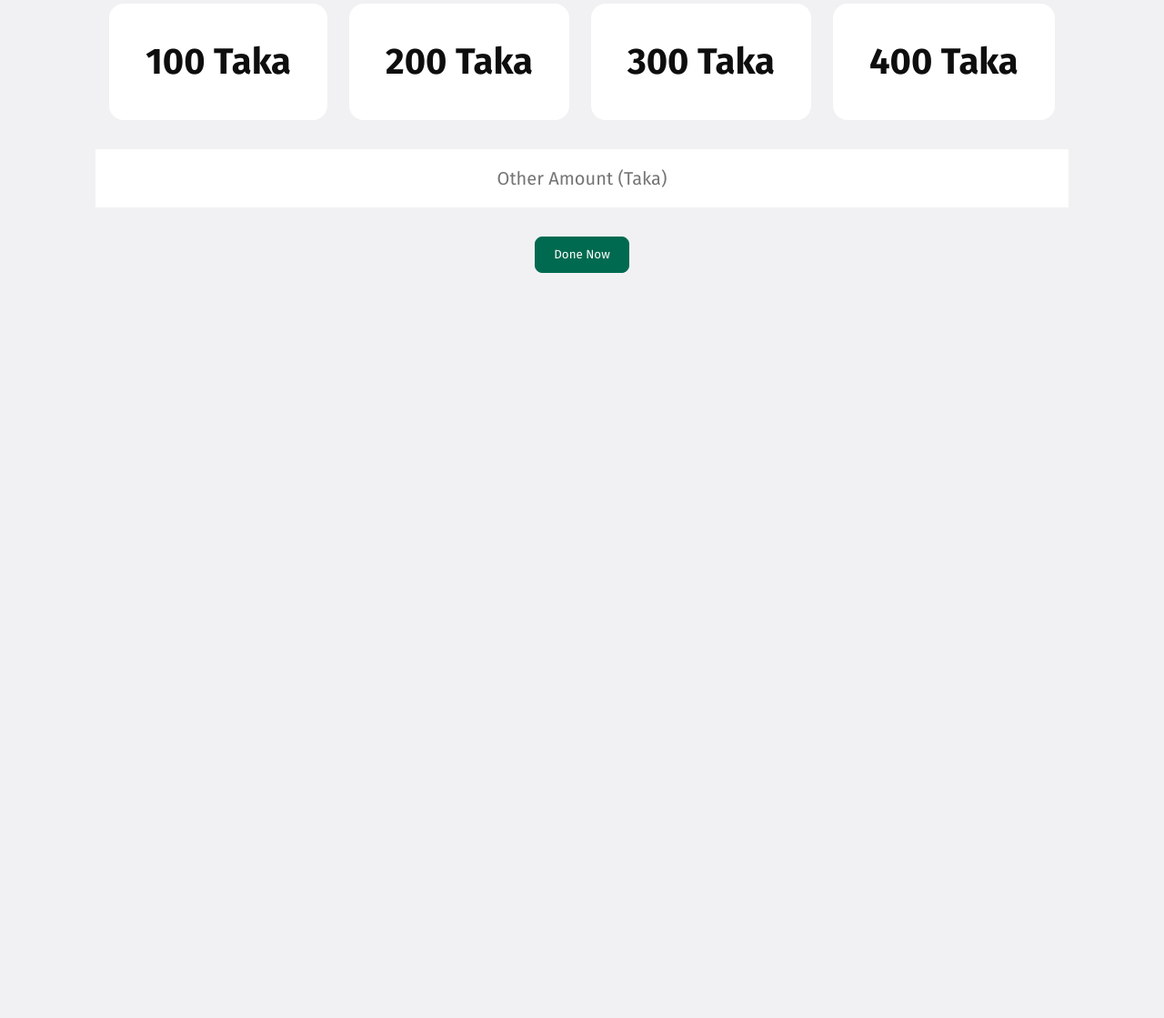
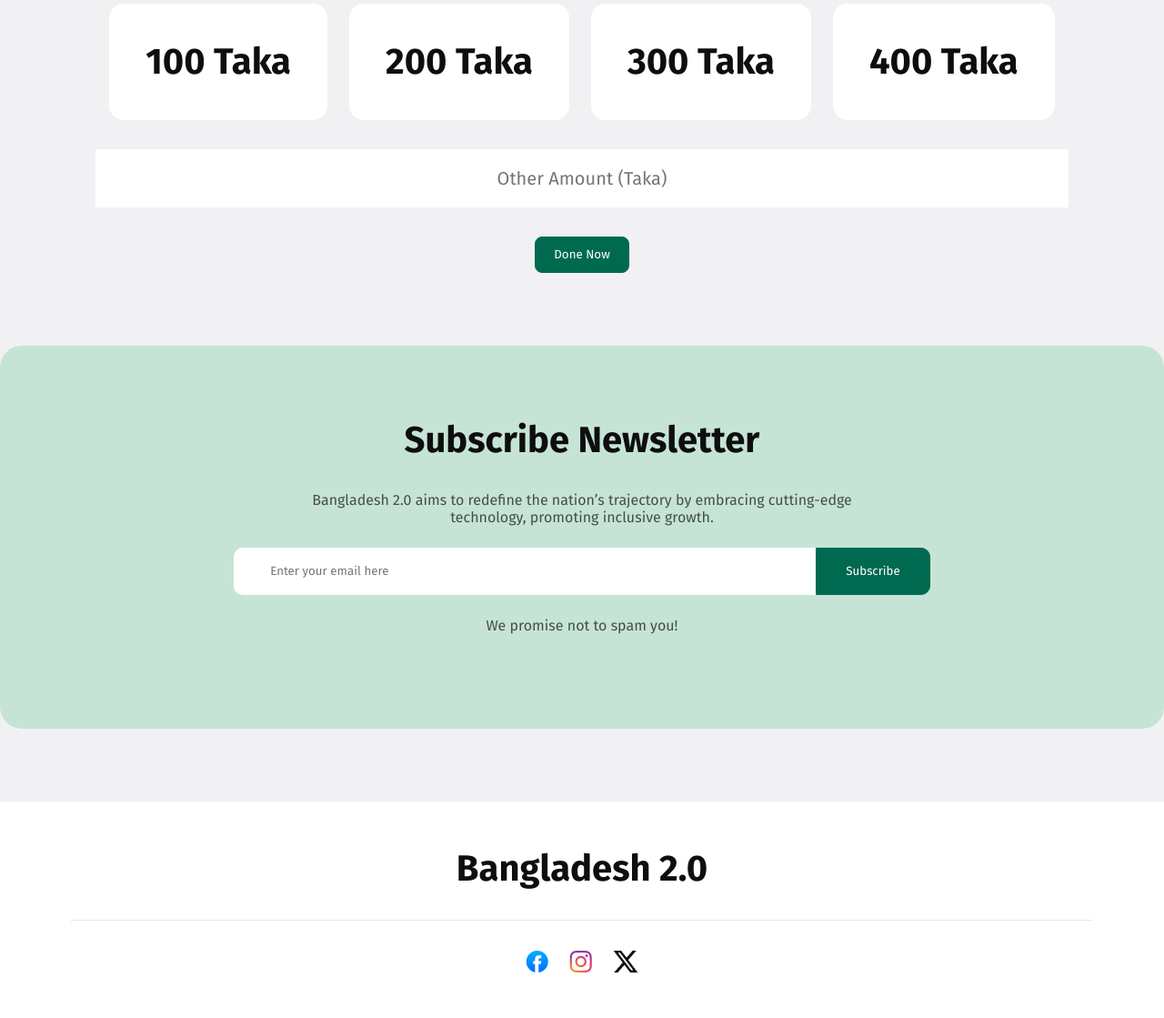
Before and after one commit to DevByDipto/Bangladesh2.0, a plain HTML site: page index.html in a window 1280 px wide. Shown: the part 4178-5297 px from the top of the page at 91% size. Before the commit the page ends 4478 px from the top, so only its background shows below. Drawn offline with Linux system fonts and the light colour scheme.

Commit message:
subcribe and footer part done

```diff
--- a/index.html
+++ b/index.html
@@ -225,6 +225,30 @@
             <button class="common-btn">Done Now</button>
         </section>
 
+            <!-- subcribe -->
+            <section class="subcribe">
+                <h1 class="heading">Subscribe Newsletter</h1>
+                <p class="discription">Bangladesh 2.0 aims to redefine the nation’s trajectory by embracing cutting-edge
+                    technology, promoting inclusive growth.</p>
+                <div class="information-center">
+                    <input type="text" placeholder="Enter your email here">
+                    <button class="common-btn">Subscribe</button>
+                </div>
+                <p class="discription">We promise not to spam you!</p>
+            </section>
     </main>
+
+    <footer>
+        <div class="footer-container">
+            <h2 class="heading">Bangladesh 2.0</h2>
+            <hr>
+            <div class="fotter-images">
+                <img src="./assets/facebook.png" alt="">
+                <img src="./assets/instagram.png" alt="">
+                <img src="./assets/x.png" alt="">
+            </div>
+        </div>
+
+    </footer>
 </body>
 </html>
--- a/style/style.css
+++ b/style/style.css
@@ -395,3 +395,75 @@ td {
     display: block;
     margin: 0 auto;
 }
+
+/* subcribe part */
+.subcribe {
+    margin: 80px 0;
+    padding: 80px 0;
+    background-color: #C6E4D6;
+    border-radius: 24px;
+}
+
+.subcribe .heading {
+    text-align: center;
+}
+
+.subcribe .discription {
+    width: 622px;
+    text-align: center;
+    margin: 0 auto 24px;
+}
+
+.subcribe input[type="text"] {
+    background-color: #FFFFFF;
+    width: 600px;
+    padding: 18px 0 18px 40px;
+    color: rgba(14, 14, 14, 0.3);
+    border: none;
+    border-radius: 10px 0 0 10px;
+    /* margin-bottom: 24px;  */
+    /* amn ta keno hocche */
+
+}
+
+.subcribe .common-btn {
+    padding: 17px 32px;
+    border-radius: 0px 10px 10px 0;
+
+}
+
+.subcribe .information-center {
+    display: flex;
+    gap: 0;
+    margin-bottom: 24px;
+    justify-content: center;
+}
+
+/* footer part */
+footer {
+    background-color: white;
+
+}
+
+.footer-container {
+    width: 1280px;
+    margin: 0 auto;
+}
+
+.footer-container .heading {
+    text-align: center;
+    padding-top: 50px;
+}
+
+.footer-container hr {
+    width: 1122px;
+    opacity: 0.2;
+    margin: 0 auto;
+}
+
+.footer-container .fotter-images {
+    padding: 32px 0 50px;
+    display: flex;
+    justify-content: center;
+    gap: 23px;
+}
```
